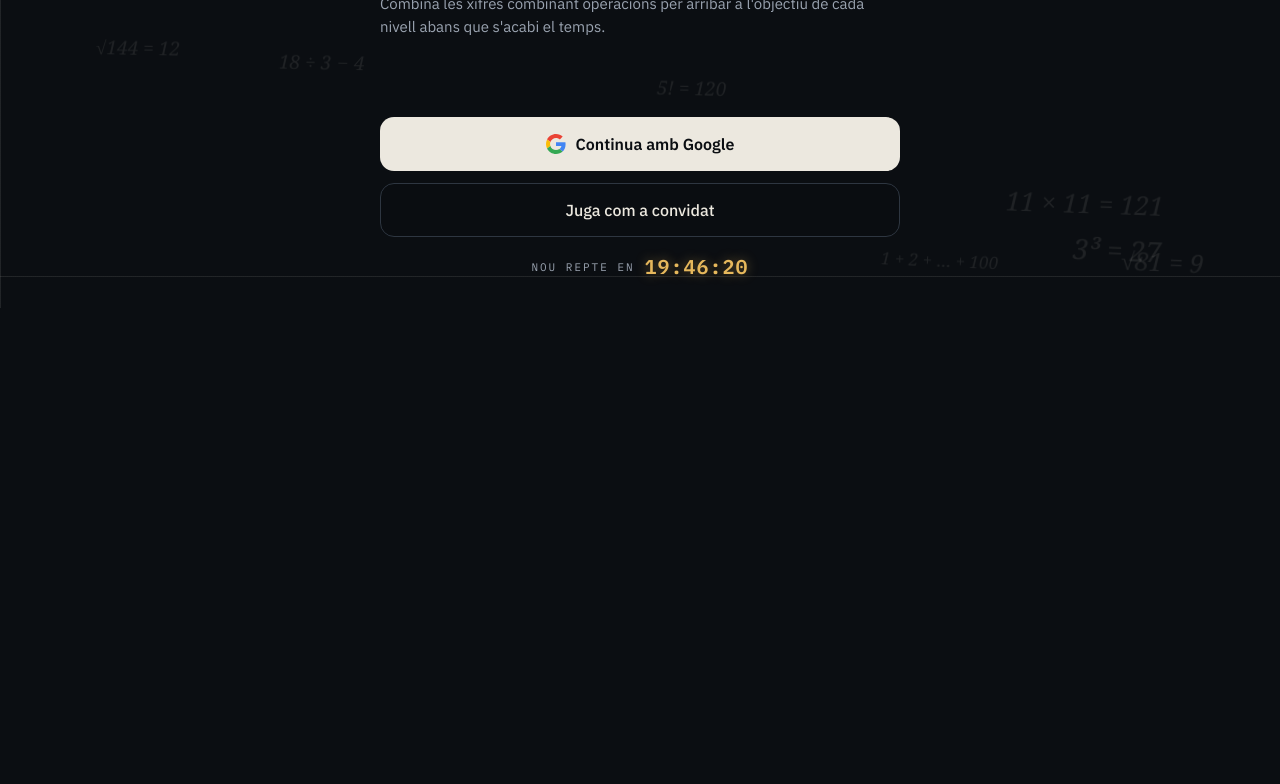
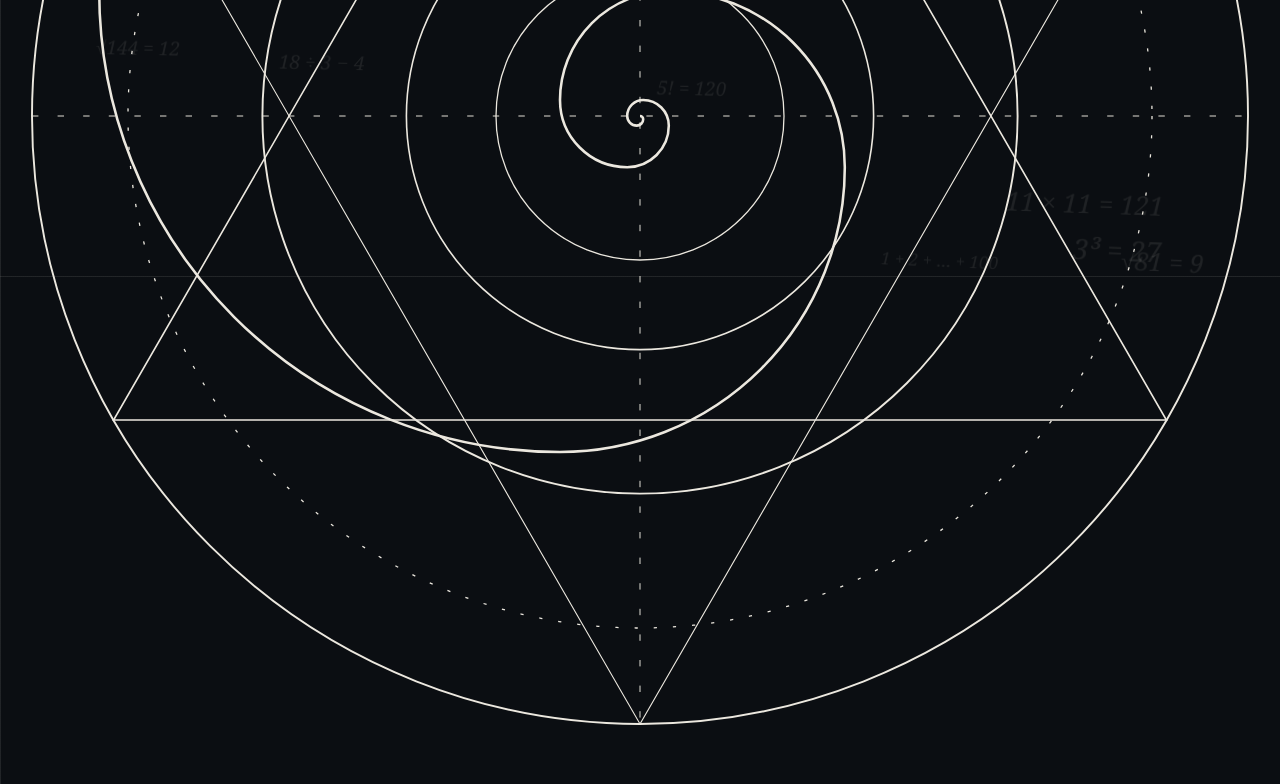
Before and after one commit to kikuucoll/combina, a plain HTML site: page index.html in a window 1280 px wide. Shown: the part 524-1308 px from the top of the page. Before the commit the page ends 832 px from the top, so only its background shows below. Drawn offline with Linux system fonts and the light colour scheme; no server answers; a web font is replaced by a local one.

Commit message:
Add files via upload

```diff
--- a/index.html
+++ b/index.html
@@ -13,6 +13,20 @@
   <link rel="stylesheet" href="css/styles.css">
 </head>
 <body>
+  <div class="aura" aria-hidden="true"></div>
+  <svg class="geo" viewBox="-200 -200 400 400" aria-hidden="true" focusable="false">
+    <g fill="none" stroke="currentColor">
+      <circle r="190" stroke-width=".6"/>
+      <circle r="160" stroke-width=".4" stroke-dasharray="1 5"/>
+      <circle r="118" stroke-width=".6"/>
+      <circle r="73" stroke-width=".5"/>
+      <circle r="45" stroke-width=".4"/>
+      <path d="M0-190L164.5 95-164.5 95z" stroke-width=".5"/>
+      <path d="M0 190L164.5-95-164.5-95z" stroke-width=".35"/>
+      <path d="M-190 0H190M0-190V190" stroke-width=".3" stroke-dasharray="2 6"/>
+      <path d="M0 0a1 1 0 0 1 1 1 2 2 0 0 1-2 2 3 3 0 0 1-3-3 5 5 0 0 1 5-5 8 8 0 0 1 8 8 13 13 0 0 1-13 13 21 21 0 0 1-21-21 34 34 0 0 1 34-34 55 55 0 0 1 55 55 89 89 0 0 1-89 89 144 144 0 0 1-144-144" stroke-width=".8"/>
+    </g>
+  </svg>
   <div id="rain" class="rain" aria-hidden="true"></div>
   <div class="shell">
     <nav id="nav" class="nav" aria-label="Navegació principal"></nav>
@@ -35,6 +49,7 @@
   <script src="js/puzzle.js"></script>
   <script src="js/medals.js"></script>
   <script src="js/backend.js"></script>
+  <script src="js/sound.js"></script>
   <script src="js/app.js"></script>
 </body>
 </html>
```
